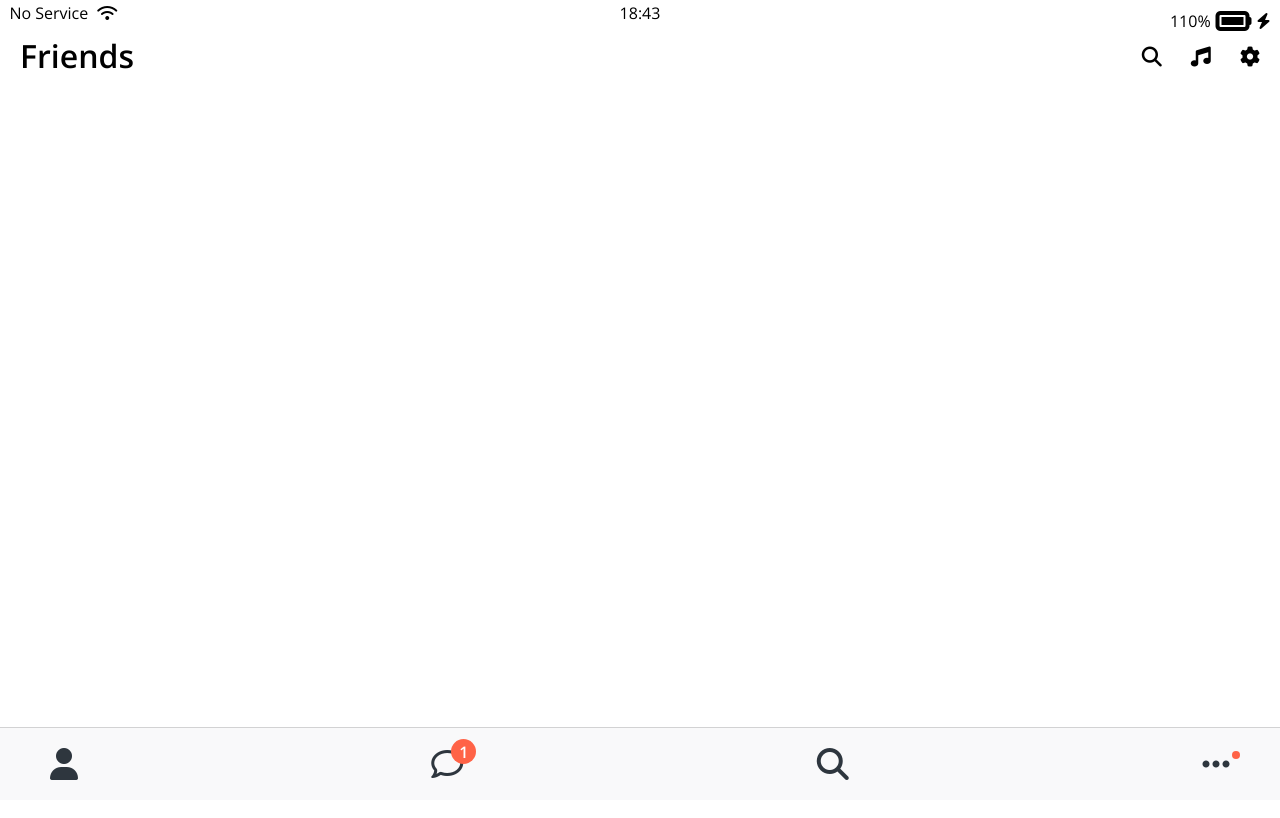
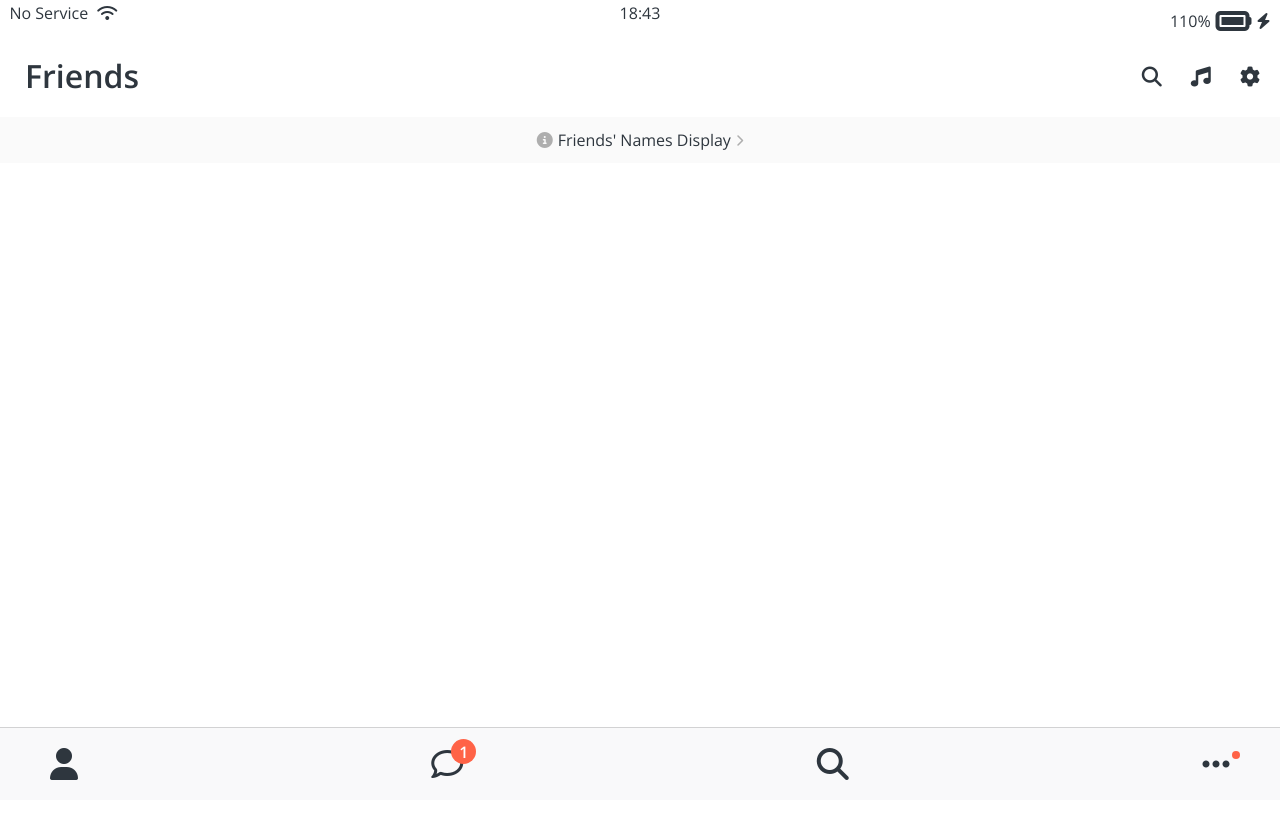
Before and after one commit to joonsooan/kokoa-clone-2022, a plain HTML site: page friends.html in a window 1280 px wide. Shown: the top 818 px of the page. Drawn offline with nearby package versions, Linux system fonts and the light colour scheme.

Commit message:
Added friends.css

```diff
--- a/css/components/screen-header.css
+++ b/css/components/screen-header.css
@@ -2,7 +2,7 @@
   display: flex;
   justify-content: space-between;
   align-items: center;
-  padding: 40px 20px 20px 20px;
+  padding: 60px 20px 25px 25px;
 }
 
 .screen-header__title {
--- /dev/null
+++ b/css/screens/friends.css
@@ -0,0 +1,12 @@
+#friends-display-link {
+  text-align: center;
+  display: block;
+  background-color: #fafafa;
+  padding: 15px 0px;
+  font-size: 16px;
+}
+
+#friends-display-link i {
+  color: rgba(0, 0, 0, 0.3);
+  padding: 0px 5px;
+}
--- a/css/styles.css
+++ b/css/styles.css
@@ -9,8 +9,9 @@
 
 /** Screens*/
 @import "screens/login.css";
+@import "screens/friends.css";
 
 body {
   font-family: "Open Sans", sans-serif;
-  height: 1000vh;
+  color: #2e363e;
 }
--- a/friends.html
+++ b/friends.html
@@ -32,6 +32,12 @@
       </div>
     </header>
 
+    <a id="friends-display-link">
+      <i class="fa-solid fa-circle-info"></i>Friends' Names Display<i
+        class="fa-solid fa-chevron-right fa-xs"
+      ></i
+    ></a>
+
     <nav class="nav">
       <ul class="nav__list">
         <li class="nav__btn">
```
